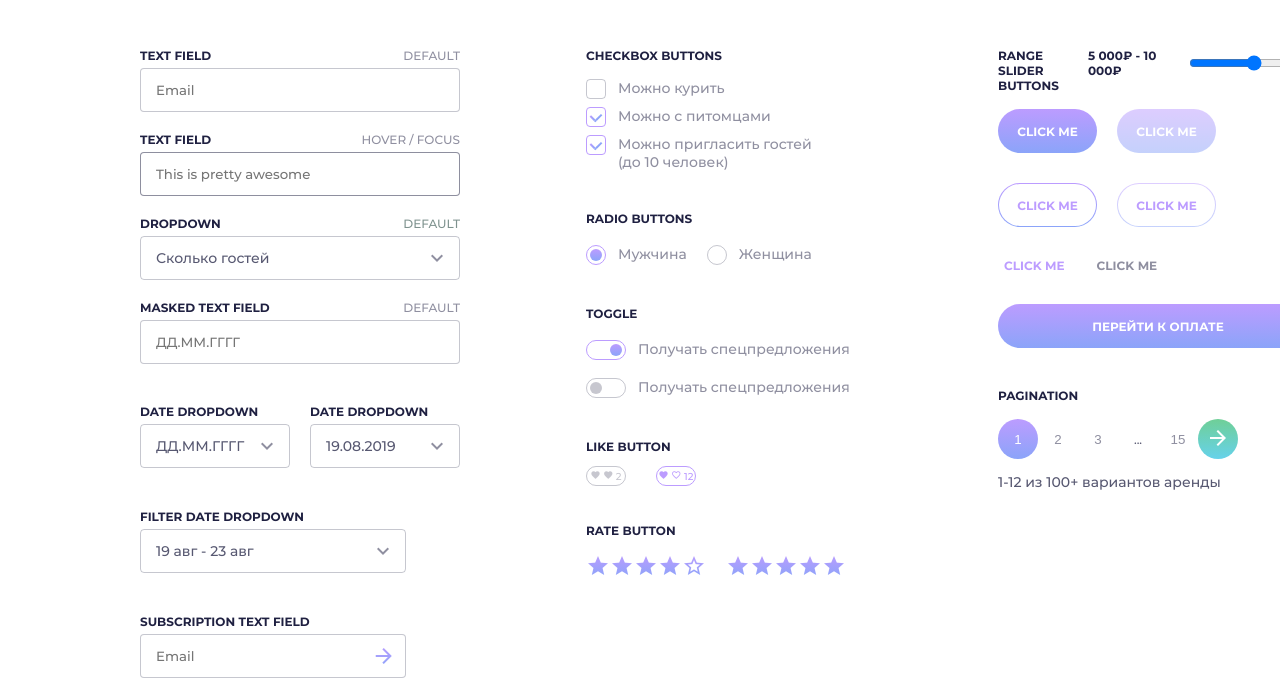
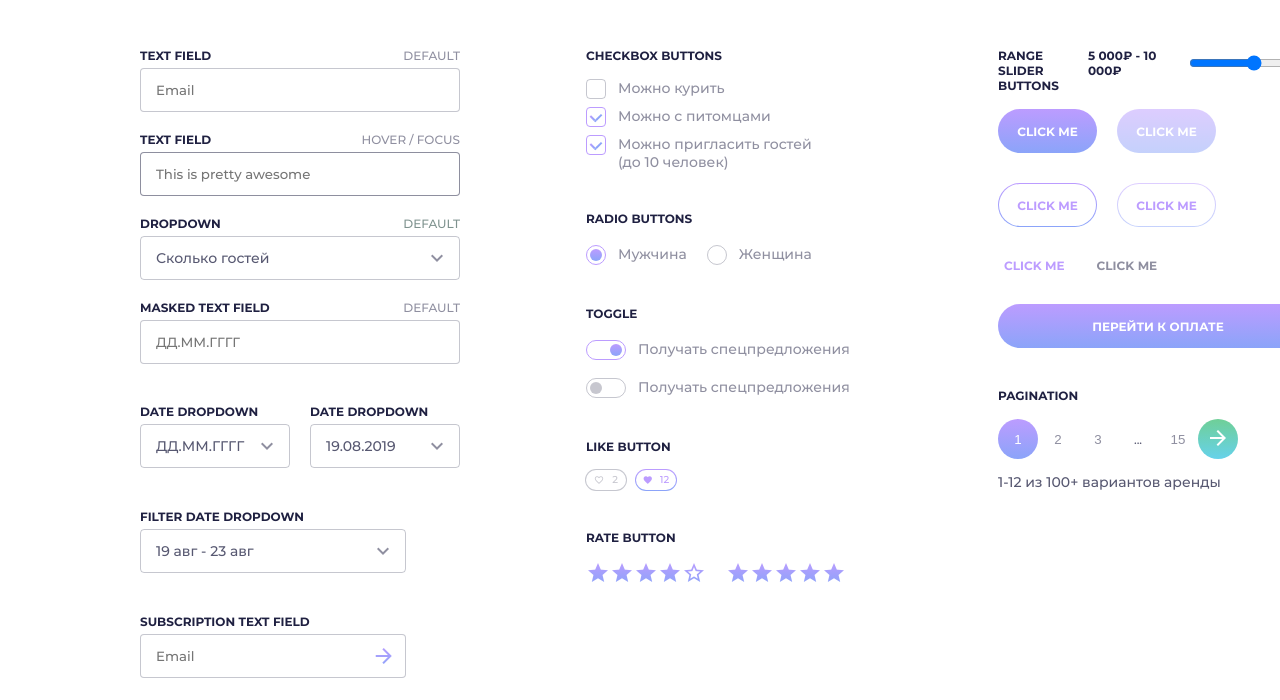
Before and after one commit to KonstantinKirsanov/FSD, a plain HTML site: page UI kit/form-elements.html in a window 1280 px wide. Shown: the part 100-800 px from the top of the page. Drawn offline with Linux system fonts and the light colour scheme.

Commit message:
Like buttons completed

```diff
--- a/UI kit/form-elements.html
+++ b/UI kit/form-elements.html
@@ -131,20 +131,20 @@
                 </div>
             </div>
             <h3>like button</h3>
-            <div class="flex-blocks" for="like-1">
+            <div class="flex-blocks like-block">
                 <div class="like-button">
                     <input type="checkbox" id="like-1">
                     <label for="like-1">
-                        <span class="material-icons">favorite</span>
-                        <span class="material-icons">favorite</span>
+                        <span class="material-icons fas">favorite</span>
+                        <span class="material-icons far">favorite_border</span>
                         <span>2</span>
                     </label>
                 </div>
                 <div class="like-button">
                     <input type="checkbox" checked="checked" id="like-2">
                     <label for="like-2">
-                        <span class="material-icons">favorite</span>
-                        <span class="material-icons">favorite_border</span>
+                        <span class="material-icons fas">favorite</span>
+                        <span class="material-icons far">favorite_border</span>
                         <span>12</span>
                     </label>
                 </div>
--- a/UI kit/style.less
+++ b/UI kit/style.less
@@ -172,7 +172,7 @@ body {
     width:@input-sizing;
     display: flex;
     flex-wrap: wrap;
-    & h3:last-child{
+    & > h3:last-child{
       color: rgba(31, 32, 65, 0.5);
       margin-left: auto;
       font-weight: normal;
@@ -211,7 +211,7 @@ body {
   .dropdown__text {
     margin-bottom: 5px;
 
-    & h3:last-child {
+    & > h3:last-child {
       margin-left: auto;
       color: rgba(31, 32, 65, 0.5);
       font-style: normal;
@@ -233,13 +233,14 @@ body {
     text-align: center;
     & > span {
       width: 44px;
+      margin-left: auto;
     }
   }
   .dark_border {
     border: 1px solid rgba(31, 32, 65, 0.50) !important;
   }
   span {
-    margin-left: auto;
+
     text-align: center;
     color: rgba(31, 32, 65, 0.5);
   }
@@ -260,6 +261,7 @@ body {
     font-style: normal;
     font-weight: normal;
     &  span {
+      margin-left: auto;
       width: 44px;
     }
   }
@@ -303,6 +305,9 @@ body {
     align-items: center;
     text-align: center;
     display: flex;
+    & span {
+      margin-left: auto;
+    }
   }
 
 
@@ -559,51 +564,57 @@ body {
 /* ----------Toggles end----------*/
 
 /* ----------Like Buttons----------*/
-
-.like-button {
-  font-size: 10px;
-  line-height: 12px;
-  color: rgba(31, 32, 65, 0.25);
-  font-family: 'Montserrat';
-  & span {
-    color: rgba(31, 32, 65, 0.25);
-    font-size: 10px;
-    align-items: center;
-  }
+.like-block > div{
+  margin-right: 10px;
 }
 .like-button input[type="checkbox"] {
   display: none;
 }
 
-.like-button label {
+.like-button {
   position: relative;
-  display: inline-block;
-  margin-right: 30px;
   width: 40px;
+  height: 20px;
+  border-radius: 30px;
+  background: #fff;
   text-align: center;
+  line-height: 12px;
+  font-family: 'Montserrat';
   & .fas {
     display: none;
   }
+  &  span {
+      color: rgba(31, 32, 65, 0.25);
+      font-size: 10px;
+      align-items: center;
+      z-index: 1;
+    }
+  & label {
+    display: flex;
+    width: 40px;
+    height: 20px;
+    border-radius: 30px;
+    align-items: center;
+    justify-content: space-evenly;
+  }
+  & label::before {
+  content: "";
+  position: absolute;
+  top: -1px;
+  bottom: -1px;
+  left: -1px;
+  right: -1px;
+  background: rgba(31, 32, 65, 0.25);
+  border-radius: 34px;
+  z-index: -1;
+
+}
 }
 
-.like-button label::before {
-  position: absolute;
-  content: "";
-  display: inline-block;
-}
 
-.like-button label::before{
-  width: 40px;
-  height: 20px;
-  border: 1px solid rgba(31, 32, 65, 0.25);
-  border-radius: 10px;
-  box-sizing: border-box;
-  left: 0px;
-  top: -4px;
-}
 
 .like-button input[type="checkbox"]:checked + label::before {
-  border: 1px solid #BC9CFF;
+    background: @main-gradient;
 }
 
 .like-button input[type="checkbox"]:checked + label {
```
Also changed, not shown: UI kit/style.css.
